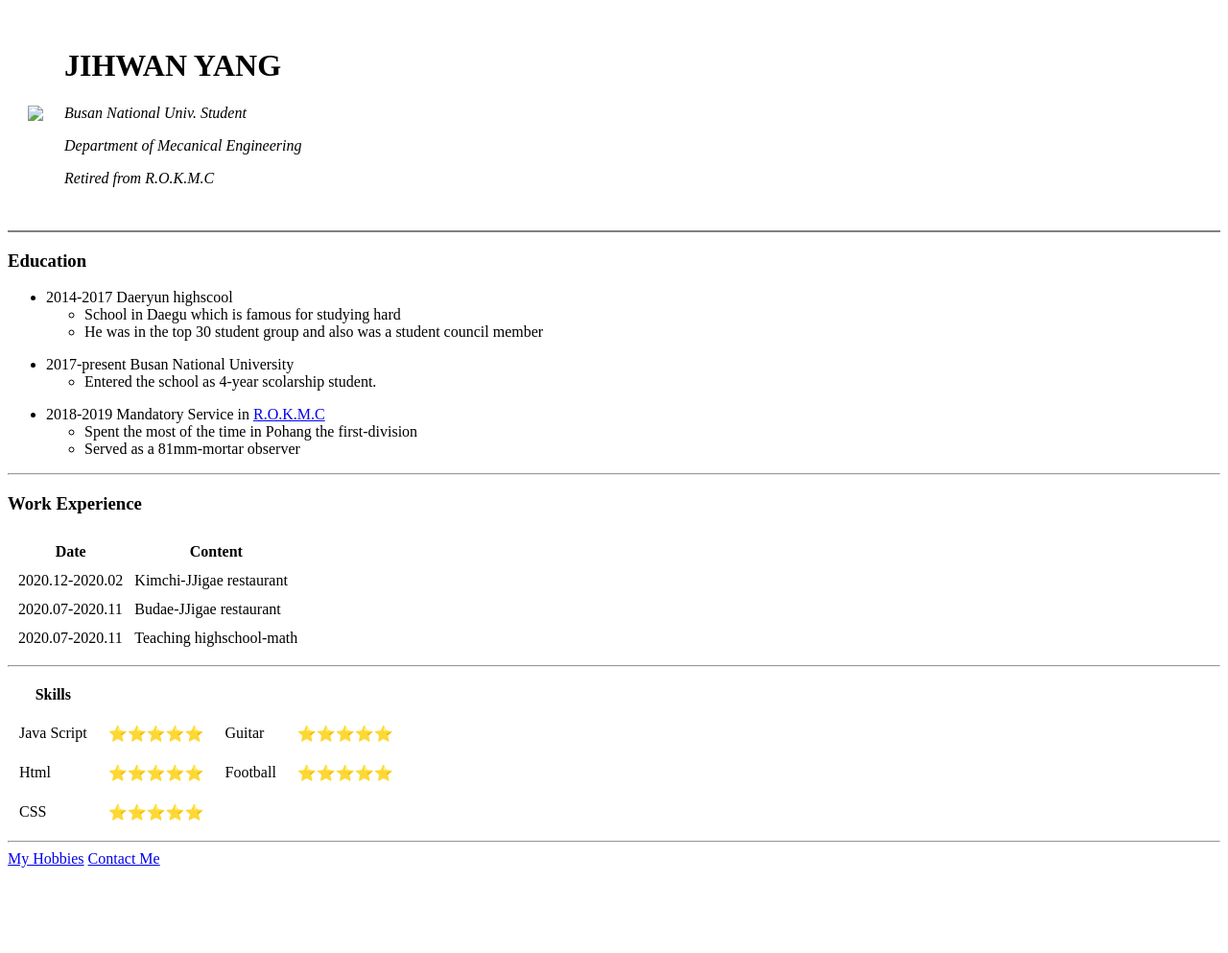
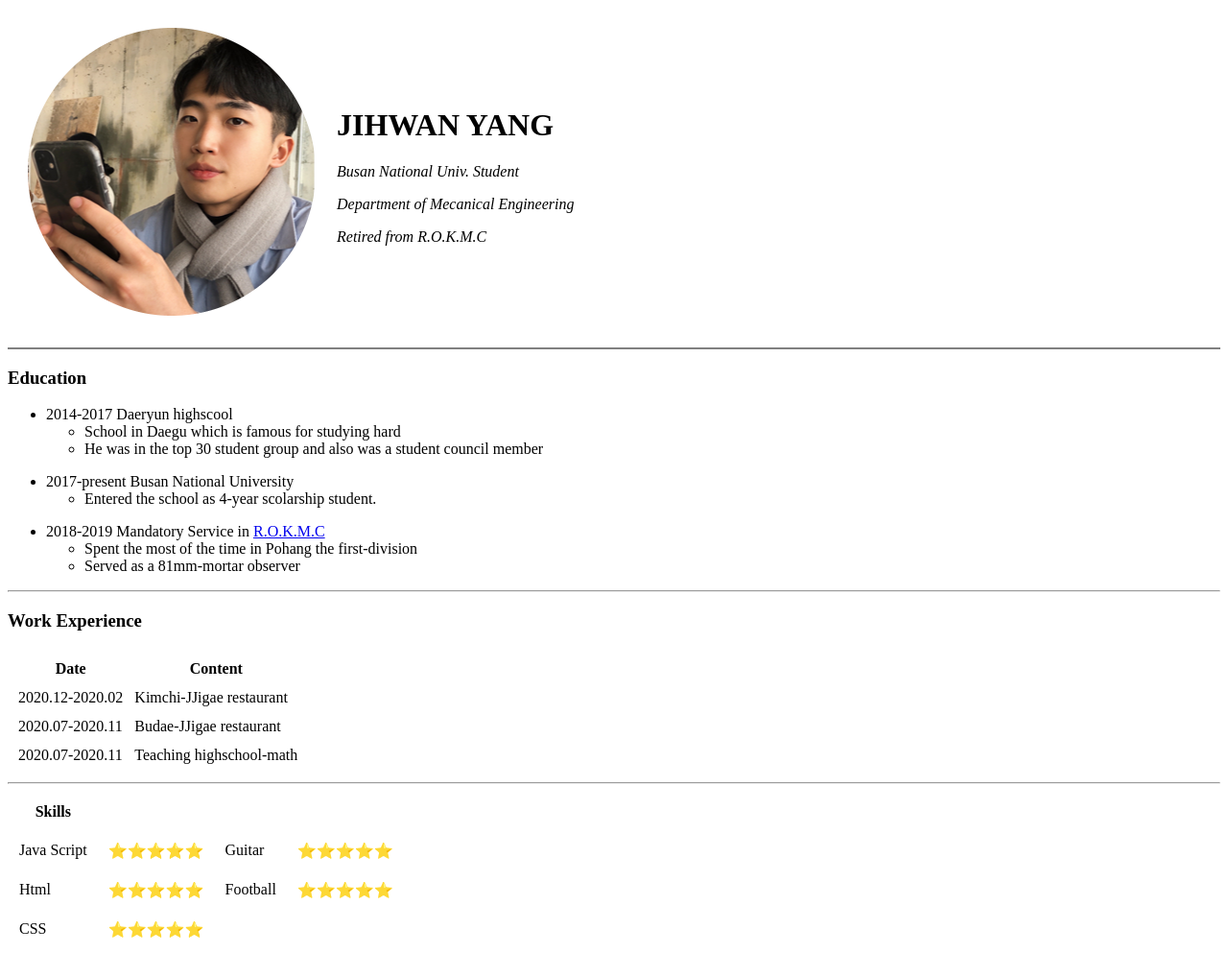
Before and after one commit to jihwan123450/udemy_start, a plain HTML site: page index.html in a window 1280 px wide. Shown: the top 993 px of the page at 96% size. Before the commit the page ends 912 px from the top, so only its background shows below. Drawn offline with Linux system fonts and the light colour scheme.

Commit message:
#git hub complete

```diff
--- a/HTML/index.html
+++ b/index.html
@@ -4,13 +4,13 @@
 <head>
   <meta charset="utf-8">
   <title>JIHWAN YANG</title>
-  <link rel="shortcut icon" href="titleimg-modified.PNG">
+  <link rel="shortcut icon" href="img/titleimg-modified.PNG">
 </head>
 
 <body>
   <table cellspacing="20px">
     <tr>
-      <td><img src="mypic-modified.PNG"></td>
+      <td><img src="img/mypic-modified.PNG"></td>
       <td>
         <h1>JIHWAN YANG</h1>
         <em>
```
Also changed, not shown: contact-me.html (renamed from HTML/contact-me.html), hobbies.html (renamed from HTML/hobbies.html).
